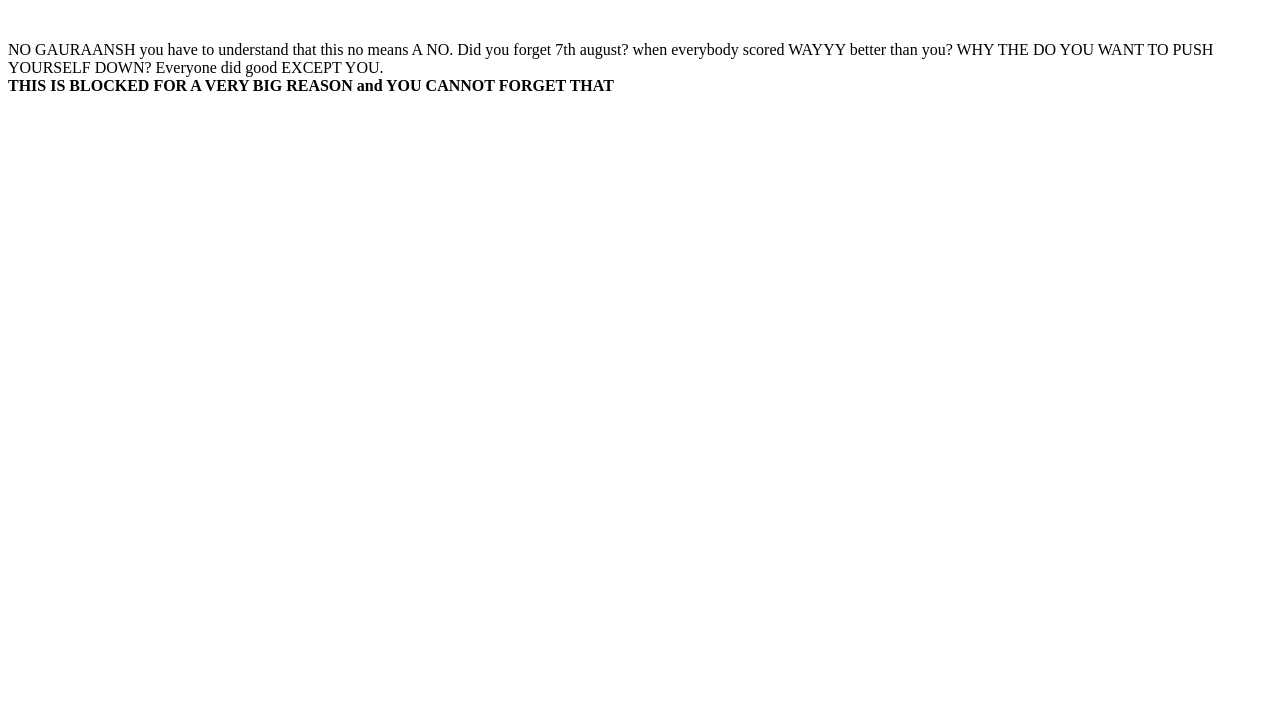
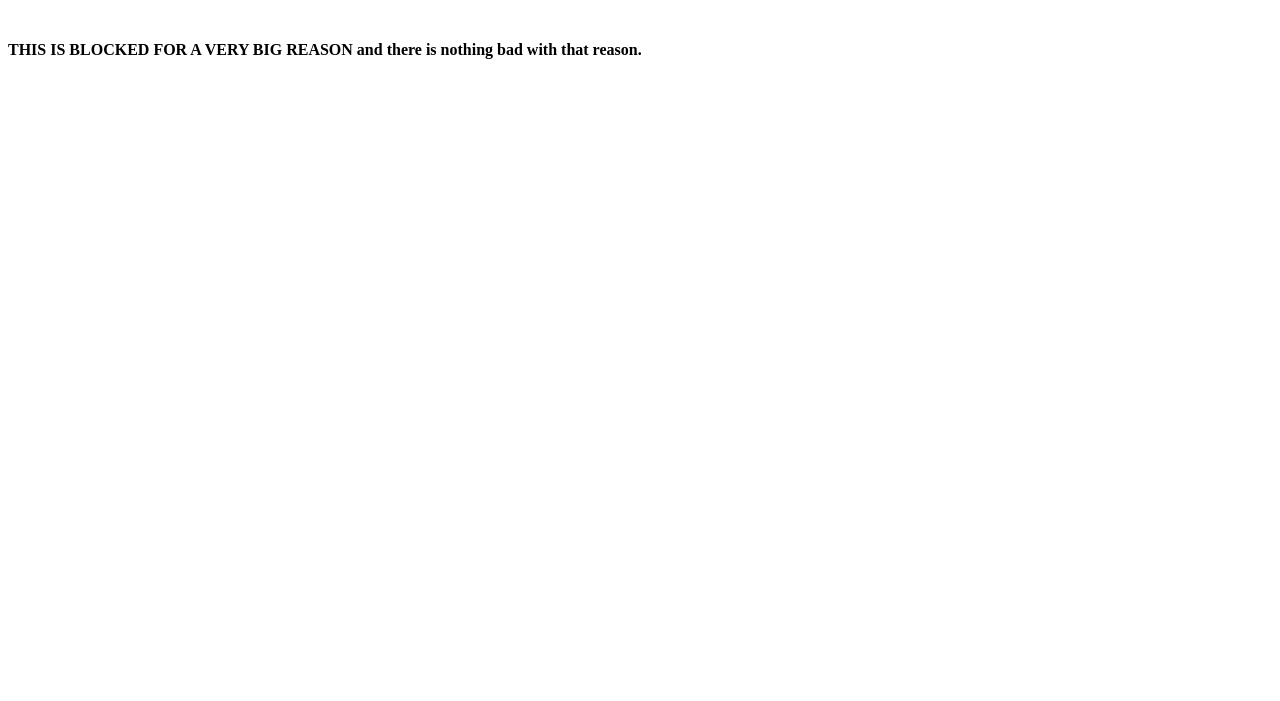
Before and after one commit to TulsyanG/Something, a plain HTML site: page index.html in a window 1280 px wide. Shown: the part 99-800 px from the top of the page. Drawn offline with Linux system fonts and the light colour scheme.

Commit message:
Update index.html

```diff
--- a/index.html
+++ b/index.html
@@ -5,10 +5,6 @@
       NO GAURAANSH
     </h1>
     <br>
-    <p> NO GAURAANSH
-
-you have to understand that this no means A NO. Did you forget 7th august? when everybody scored WAYYY better than you? WHY THE DO YOU WANT TO PUSH YOURSELF DOWN? Everyone did good EXCEPT YOU.
-      <br> <b>THIS IS BLOCKED FOR A VERY BIG REASON and YOU CANNOT FORGET THAT</b></p>
-
+    <p> <b>THIS IS BLOCKED FOR A VERY BIG REASON and there is nothing bad with that reason.</b></p>
   </body>
 </html>
```
